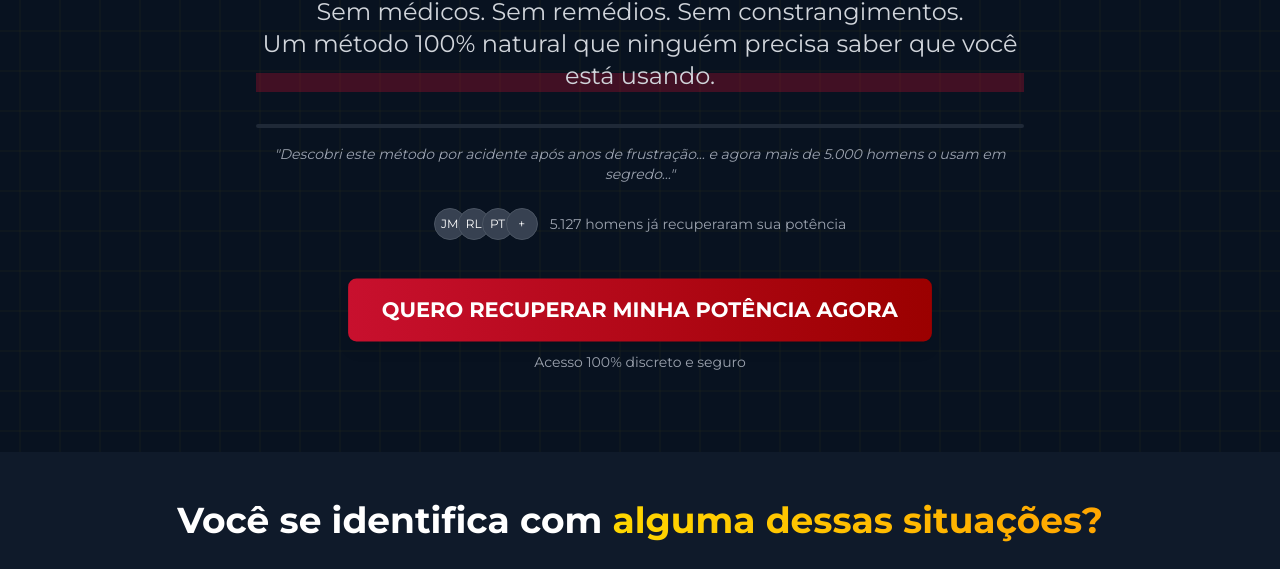
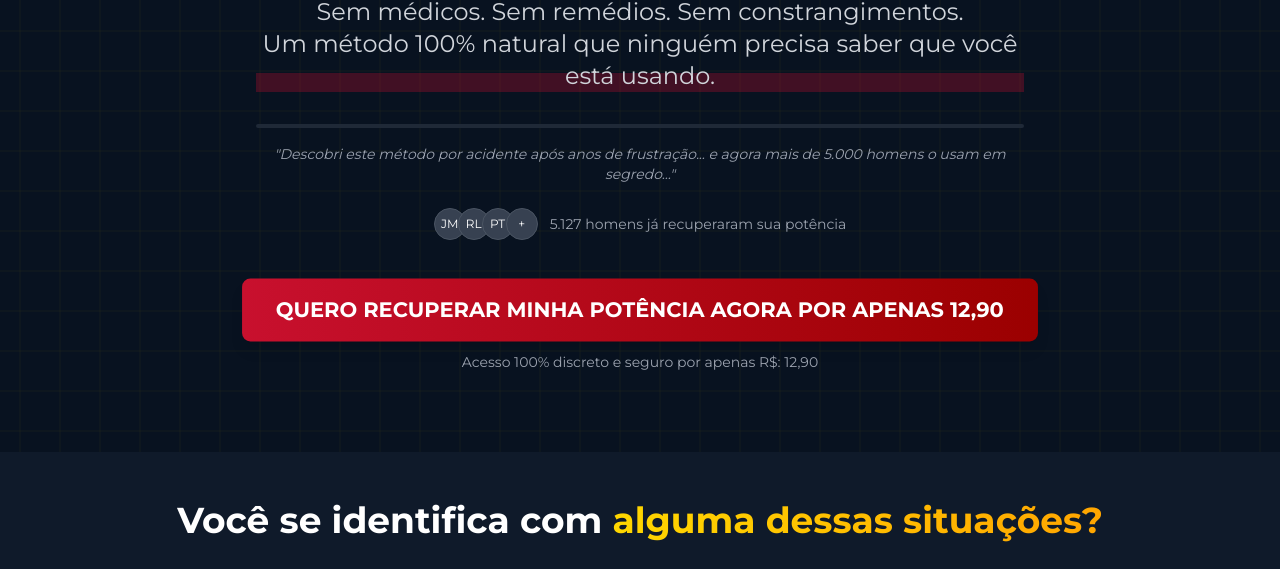
Before and after one commit to pilardaseducao/potenciasilenciosa, a plain HTML site: page index.html in a window 1280 px wide. Shown: the part 437-1006 px from the top of the page. Drawn offline with nearby package versions, Linux system fonts and the light colour scheme.

Commit message:
index.html

```diff
--- a/index.html
+++ b/index.html
@@ -268,9 +268,9 @@
             <!-- First CTA -->
             <div class="text-center">
                 <a href="https://pay.kiwify.com.br/VbKBFTK" class="btn-primary font-bold py-4 px-8 rounded-lg text-xl shadow-lg inline-block pulse">
-                    QUERO RECUPERAR MINHA POTÊNCIA AGORA
+                    QUERO RECUPERAR MINHA POTÊNCIA AGORA POR APENAS 12,90
                 </a>
-                <p class="mt-3 text-sm text-gray-400">Acesso 100% discreto e seguro</p>
+                <p class="mt-3 text-sm text-gray-400">Acesso 100% discreto e seguro por apenas R$: 12,90</p>
             </div>
         </div>
     </section>
```
